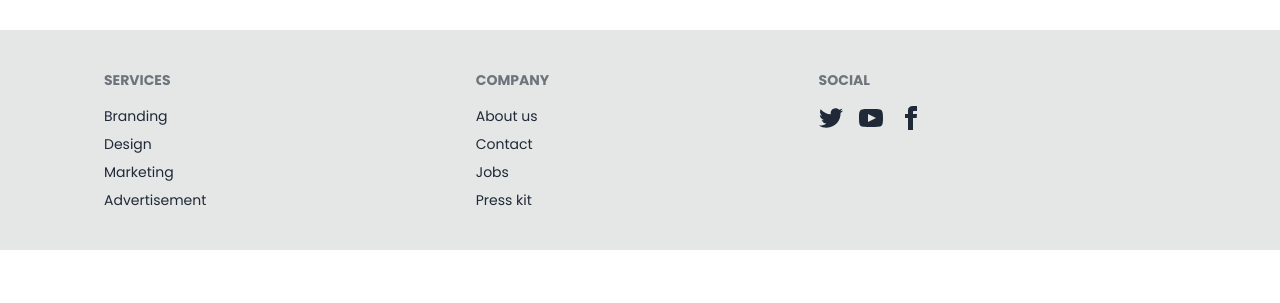
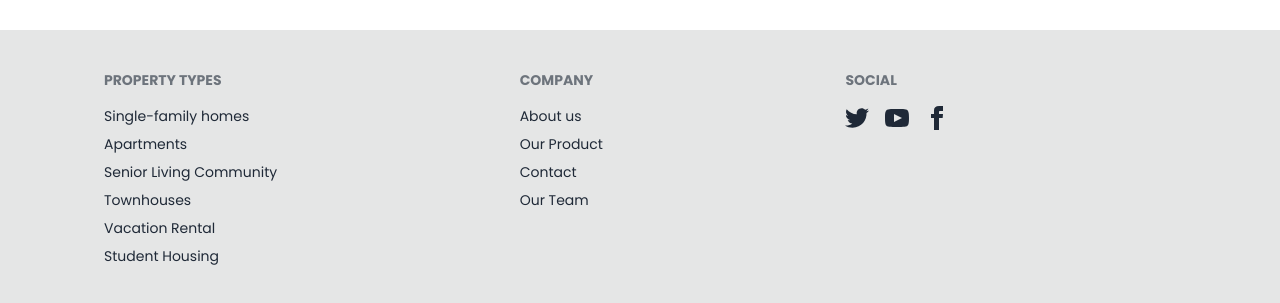
Before and after one commit to RobiulIslam08/a9-residential-website, a React (Vite) app: page / in a window 1280 px wide. Shown: the part 1830-2133 px from the top of the page. Before the commit the page ends 2080 px from the top, so only its background shows below. Built offline with nearby package versions, Linux system fonts and the light colour scheme; no server answers.

Commit message:
readme file added

```diff
--- a/package.json
+++ b/package.json
@@ -10,6 +10,7 @@
     "preview": "vite preview"
   },
   "dependencies": {
+    "aos": "^3.0.0-beta.6",
     "firebase": "^10.10.0",
     "localforage": "^1.10.0",
     "match-sorter": "^6.3.4",
--- a/src/components/footer/Footer.jsx
+++ b/src/components/footer/Footer.jsx
@@ -5,18 +5,20 @@ const Footer = () => {
       <div className="w-full bg-base-300">
           <footer className="w-[90%] mx-auto footer p-10  text-base-content">
         <nav>
-          <h6 className="footer-title">Services</h6>
-          <a className="link link-hover">Branding</a>
-          <a className="link link-hover">Design</a>
-          <a className="link link-hover">Marketing</a>
-          <a className="link link-hover">Advertisement</a>
+          <h6 className="footer-title">Property Types</h6>
+          <a className="link link-hover">Single-family homes</a>
+          <a className="link link-hover">Apartments</a>
+          <a className="link link-hover">Senior Living Community</a>
+          <a className="link link-hover">Townhouses</a>
+          <a className="link link-hover">Vacation Rental</a>
+          <a className="link link-hover">Student Housing</a>
         </nav>
         <nav>
           <h6 className="footer-title">Company</h6>
           <a className="link link-hover">About us</a>
+          <a className="link link-hover">Our Product</a>
           <a className="link link-hover">Contact</a>
-          <a className="link link-hover">Jobs</a>
-          <a className="link link-hover">Press kit</a>
+          <a className="link link-hover">Our Team</a>
         </nav>
         <nav>
           <h6 className="footer-title">Social</h6>
--- /dev/null
+++ b/src/components/privetRoute/PrivetRoute.jsx
@@ -0,0 +1,23 @@
+/* eslint-disable react/prop-types */
+import { useContext } from "react";
+import { AuthContext } from "../../providers/AuthProvider";
+import { Navigate, useLocation } from "react-router-dom";
+
+
+const PrivetRoute = ({children}) => {
+    const location = useLocation()
+    console.log(location)
+    const {user,loading} =useContext(AuthContext)
+    if(loading){
+        return <><span className="loading loading-bars loading-xs"></span>
+        <span className="loading loading-bars loading-sm"></span>
+        <span className="loading loading-bars loading-md"></span>
+        <span className="loading loading-bars loading-lg"></span></>
+    }
+    if(user){
+        return children
+    }
+    return <Navigate state={location.pathname} to="/login"></Navigate>;
+};
+
+export default PrivetRoute;
--- a/src/components/product/Product.jsx
+++ b/src/components/product/Product.jsx
@@ -7,7 +7,7 @@ const Product = ({product}) => {
     const {image,estate_title,description,status,area,price,id} = product
     return (
 
-            <div className="card h-[450px] card-compact w-96 bg-base-100 shadow-xl">
+            <div  data-aos-delay="50" data-aos-duration="1000" data-aos="fade-down-right" className=" card h-[450px] card-compact w-96 bg-base-100 shadow-xl">
                 <figure><img className="w-full h-96" src={image} alt="Shoes" /></figure>
                 <div className="card-body">
                     <h2 className="card-title">{estate_title}</h2>
--- a/src/components/slider/Slider.jsx
+++ b/src/components/slider/Slider.jsx
@@ -52,14 +52,7 @@ const Slider = () => {
           />
           <div className="swiper-lazy-preloader swiper-lazy-preloader-white"></div>
         </SwiperSlide>
-                <SwiperSlide>
-                    <img
-                        className='w-full'
-                        src="https://i.ibb.co/KyDh6FS/images-1.jpg"
-                        loading="lazy"
-                    />
-                    <div className="swiper-lazy-preloader swiper-lazy-preloader-white"></div>
-                </SwiperSlide>
+
         <SwiperSlide>
           <img
             className='w-full'
--- a/src/layout/MainLayout.jsx
+++ b/src/layout/MainLayout.jsx
@@ -1,14 +1,17 @@
-import { useContext } from "react";
 import Footer from "../components/footer/Footer";
 import Navbar from "../components/navbar/Navbar";
-import {Outlet} from "react-router-dom"
-import { AuthContext } from "../providers/AuthProvider";
+import {Outlet} from "react-router-dom";
+import AOS from 'aos';
+import 'aos/dist/aos.css'; // You can also use <link> for styles
+// ..
+AOS.init();
+
 
 const MainLayout = () => {
-    const {loading} = useContext(AuthContext)
-    if(loading){
-        return <span className="flex  justify-center items-center  h-full loading loading-spinner loading-lg"></span>
-    }
+    // const {loading} = useContext(AuthContext)
+    // if(loading){
+    //     return <span className="flex  justify-center items-center  h-full loading loading-spinner loading-lg"></span>
+    // }
     return (
         <div className="font-poppins w-full">
             <div className="w-[95%] mx-auto">
--- a/src/pages/login/Login.jsx
+++ b/src/pages/login/Login.jsx
@@ -1,7 +1,7 @@
 import { useContext, useState } from "react";
 import { AuthContext } from "../../providers/AuthProvider";
 import { useForm } from "react-hook-form";
-import { Link } from "react-router-dom";
+import { Link, useLocation, useNavigate } from "react-router-dom";
 import { toast } from 'react-toastify';
 import { ToastContainer } from 'react-toastify';
 import 'react-toastify/dist/ReactToastify.css';
@@ -12,9 +12,10 @@ import {FaGithub, FaGoogle  } from "react-icons/fa";
 
 
 const Login = () => {
-
-
   const { loginUser, signWithGoogle, signWithGithub } = useContext(AuthContext)
+  const location = useLocation()
+  const navigate = useNavigate()
+  console.log(location)
   const {
     register,
     handleSubmit,
@@ -31,6 +32,7 @@ const Login = () => {
     try {
       // Perform login operation
       const result = await loginUser(email, password);
+      navigate(location?.state? location.state: "/")
 
       toast("Successful Login");
       console.log(result.user);
--- a/src/routes/routes.jsx
+++ b/src/routes/routes.jsx
@@ -7,6 +7,7 @@ import UpdateProfile from "../pages/updateProfile/UpdateProfile";
 import Contact from "../pages/contact/Contact";
 import ErrorPage from "../pages/errroPage/ErrorPage";
 import Details from "../pages/details/Details";
+import PrivetRoute from "../components/privetRoute/PrivetRoute";
 
 const router = createBrowserRouter([
     {
@@ -36,7 +37,7 @@ const router = createBrowserRouter([
         },
         {
           path: "/details/:id",
-          element: <Details></Details>
+          element: <PrivetRoute><Details></Details></PrivetRoute>
         }
 
       ]
```
Also changed, not shown: 2 other files (tests, documents, lock files or other folders). Lines whose indentation alone changed are shown as unchanged.
